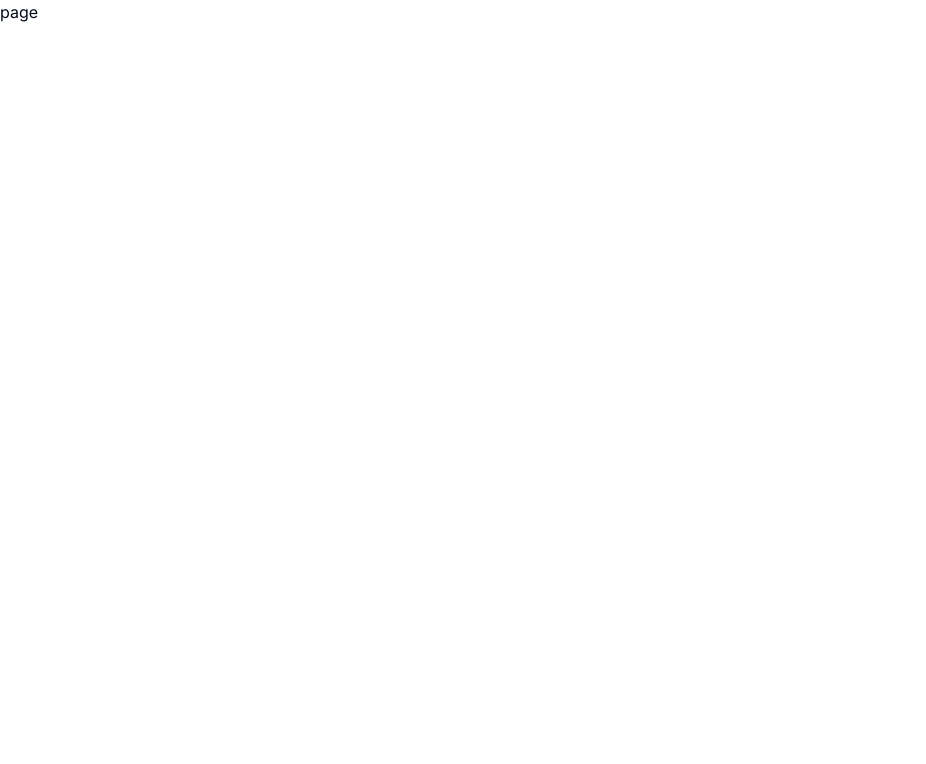
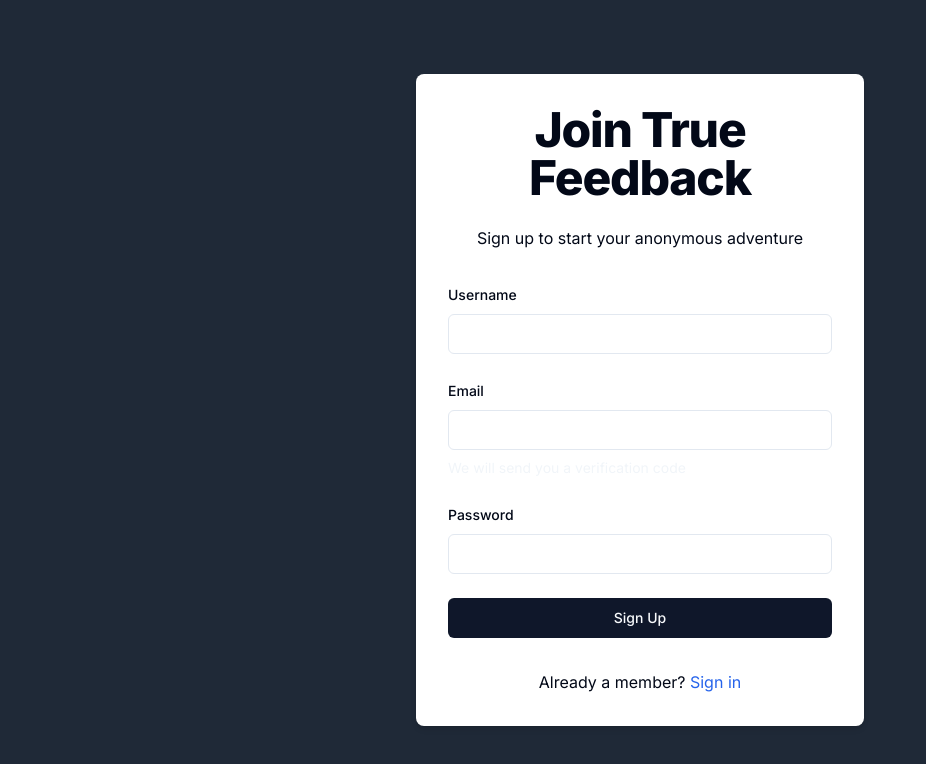
Before and after one commit to rajtilak01/mystrymessage, a Next.js app: page /sign-up in a window 1280 px wide. Shown: the top 764 px of the page, without its empty margins (0-926 px from the left). Built offline with nearby package versions, Linux system fonts and the light colour scheme.

Commit message:
debouncing done

```diff
--- a/src/app/(auth)/sign-up/page.tsx
+++ b/src/app/(auth)/sign-up/page.tsx
@@ -1,9 +1,187 @@
-import React from 'react'
+'use client';
 
-function page() {
+import { ApiResponse } from '@/types/ApiResponse';
+import { zodResolver } from '@hookform/resolvers/zod';
+import Link from 'next/link';
+import { useEffect, useState } from 'react';
+import { useForm } from 'react-hook-form';
+import { useDebounceCallback } from 'usehooks-ts';
+import * as z from 'zod';
+
+import { Button } from '@/components/ui/button';
+import {
+  Form,
+  FormField,
+  FormItem,
+  FormLabel,
+  FormMessage,
+} from '@/components/ui/form';
+import { Input } from '@/components/ui/input';
+import { useToast } from '@/components/ui/use-toast';
+import axios, { AxiosError } from 'axios';
+import { Loader2 } from 'lucide-react';
+import { useRouter } from 'next/navigation';
+import { signUpSchema } from '@/schemas/signUpSchemas';
+
+export default function SignUpForm() {
+  const [username, setUsername] = useState('');
+  const [usernameMessage, setUsernameMessage] = useState('');
+  const [isCheckingUsername, setIsCheckingUsername] = useState(false);
+  const [isSubmitting, setIsSubmitting] = useState(false);
+  const debounced = useDebounceCallback(setUsername, 300);
+
+  const router = useRouter();
+  const { toast } = useToast();
+
+  const form = useForm<z.infer<typeof signUpSchema>>({
+    resolver: zodResolver(signUpSchema),
+    defaultValues: {
+      username: '',
+      email: '',
+      password: '',
+    },
+  });
+
+  useEffect(() => {
+    const checkUsernameUnique = async () => {
+      if (username) {
+        setIsCheckingUsername(true);
+        setUsernameMessage(''); // Reset message
+        try {
+          const response = await axios.get<ApiResponse>(
+            `/api/check-username-unique?username=${username}`
+          );
+          setUsernameMessage(response.data.message);
+        } catch (error) {
+          const axiosError = error as AxiosError<ApiResponse>;
+          setUsernameMessage(
+            axiosError.response?.data.message ?? 'Error checking username'
+          );
+        } finally {
+          setIsCheckingUsername(false);
+        }
+      }
+    };
+    checkUsernameUnique();
+  }, [username]);
+
+  const onSubmit = async (data: z.infer<typeof signUpSchema>) => {
+    setIsSubmitting(true);
+    try {
+      const response = await axios.post<ApiResponse>('/api/sign-up', data);
+
+      toast({
+        title: 'Success',
+        description: response.data.message,
+      });
+
+      router.replace(`/verify/${username}`);
+
+      setIsSubmitting(false);
+    } catch (error) {
+      console.error('Error during sign-up:', error);
+
+      const axiosError = error as AxiosError<ApiResponse>;
+
+      // Default error message
+      let errorMessage = axiosError.response?.data.message;
+      ('There was a problem with your sign-up. Please try again.');
+
+      toast({
+        title: 'Sign Up Failed',
+        description: errorMessage,
+        variant: 'destructive',
+      });
+
+      setIsSubmitting(false);
+    }
+  };
+
   return (
-    <div>page</div>
-  )
+    <div className="flex justify-center items-center min-h-screen bg-gray-800">
+      <div className="w-full max-w-md p-8 space-y-8 bg-white rounded-lg shadow-md">
+        <div className="text-center">
+          <h1 className="text-4xl font-extrabold tracking-tight lg:text-5xl mb-6">
+            Join True Feedback
+          </h1>
+          <p className="mb-4">Sign up to start your anonymous adventure</p>
+        </div>
+        <Form {...form}>
+          <form onSubmit={form.handleSubmit(onSubmit)} className="space-y-6">
+            <FormField
+              name="username"
+              control={form.control}
+              render={({ field }) => (
+                <FormItem>
+                  <FormLabel>Username</FormLabel>
+                  <Input
+                    {...field}
+                    onChange={(e) => {
+                      field.onChange(e);
+                      debounced(e.target.value);
+                    }}
+                  />
+                  {isCheckingUsername && <Loader2 className="animate-spin" />}
+                  {!isCheckingUsername && usernameMessage && (
+                    <p
+                      className={`text-sm ${
+                        usernameMessage === 'username is available'
+                          ? 'text-green-500'
+                          : 'text-red-500'
+                      }`}
+                    >
+                      {usernameMessage}
+                    </p>
+                  )}
+                  <FormMessage />
+                </FormItem>
+              )}
+            />
+            <FormField
+              name="email"
+              control={form.control}
+              render={({ field }) => (
+                <FormItem>
+                  <FormLabel>Email</FormLabel>
+                  <Input {...field} name="email" />
+                  <p className='text-muted text-gray-400 text-sm'>We will send you a verification code</p>
+                  <FormMessage />
+                </FormItem>
+              )}
+            />
+
+            <FormField
+              name="password"
+              control={form.control}
+              render={({ field }) => (
+                <FormItem>
+                  <FormLabel>Password</FormLabel>
+                  <Input type="password" {...field} name="password" />
+                  <FormMessage />
+                </FormItem>
+              )}
+            />
+            <Button type="submit" className='w-full' disabled={isSubmitting}>
+              {isSubmitting ? (
+                <>
+                  <Loader2 className="mr-2 h-4 w-4 animate-spin" />
+                  Please wait
+                </>
+              ) : (
+                'Sign Up'
+              )}
+            </Button>
+          </form>
+        </Form>
+        <div className="text-center mt-4">
+          <p>
+            Already a member?{' '}
+            <Link href="/sign-in" className="text-blue-600 hover:text-blue-800">
+              Sign in
+            </Link>
+          </p>
+        </div>
+      </div>
+    </div>
+  );
 }
-
-export default page
--- a/src/app/api/auth/[...nextauth]/signup/route.ts
+++ b/src/app/api/sign-up/route.ts
@@ -74,7 +74,7 @@
         success: true,
         message: "User registered successfully. Please verify your email",
       },
-      { status: 500 }
+      { status: 200 }
     );
   } catch (error: any) {
     console.error("Error in singup route", error);
```
